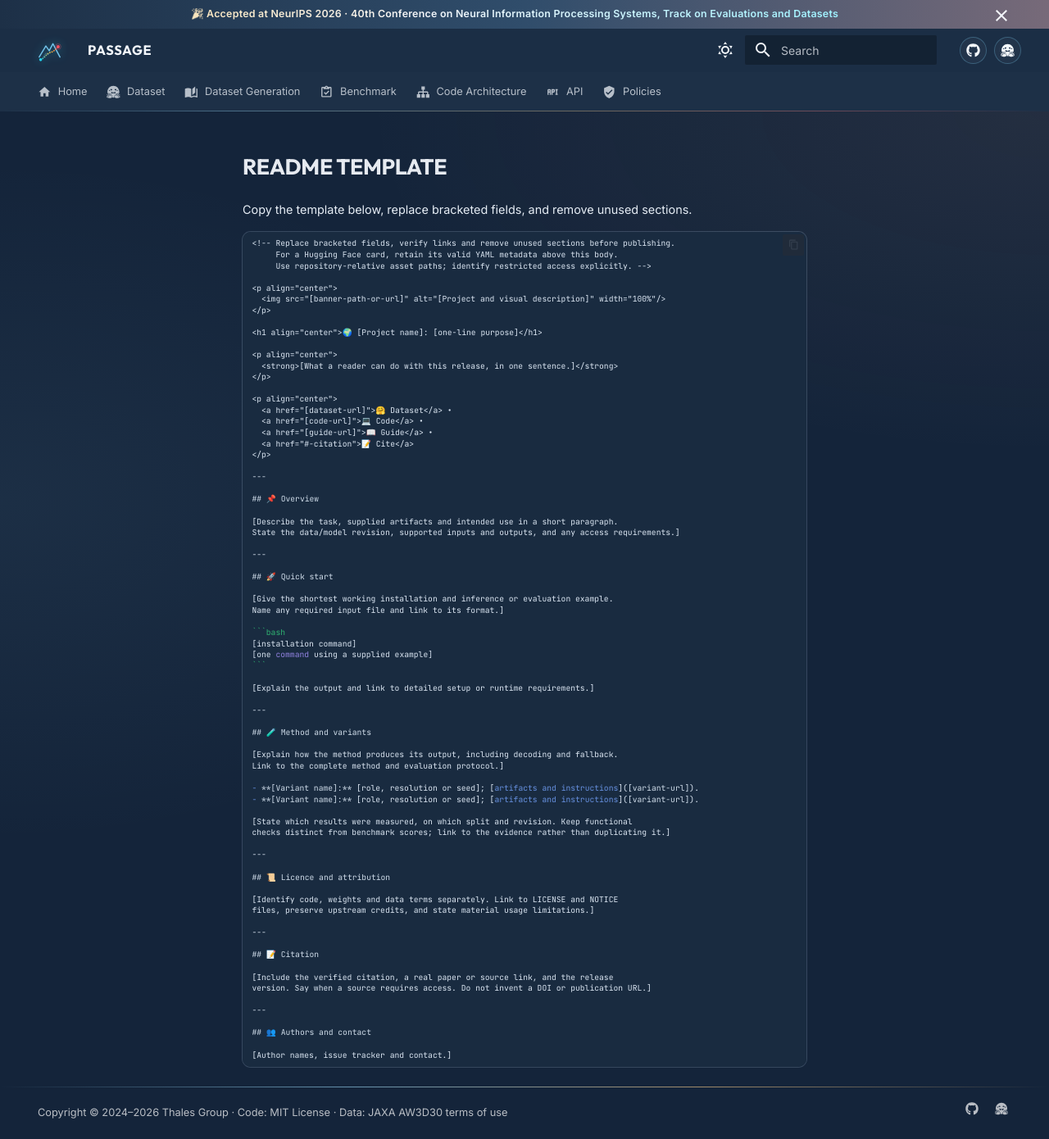
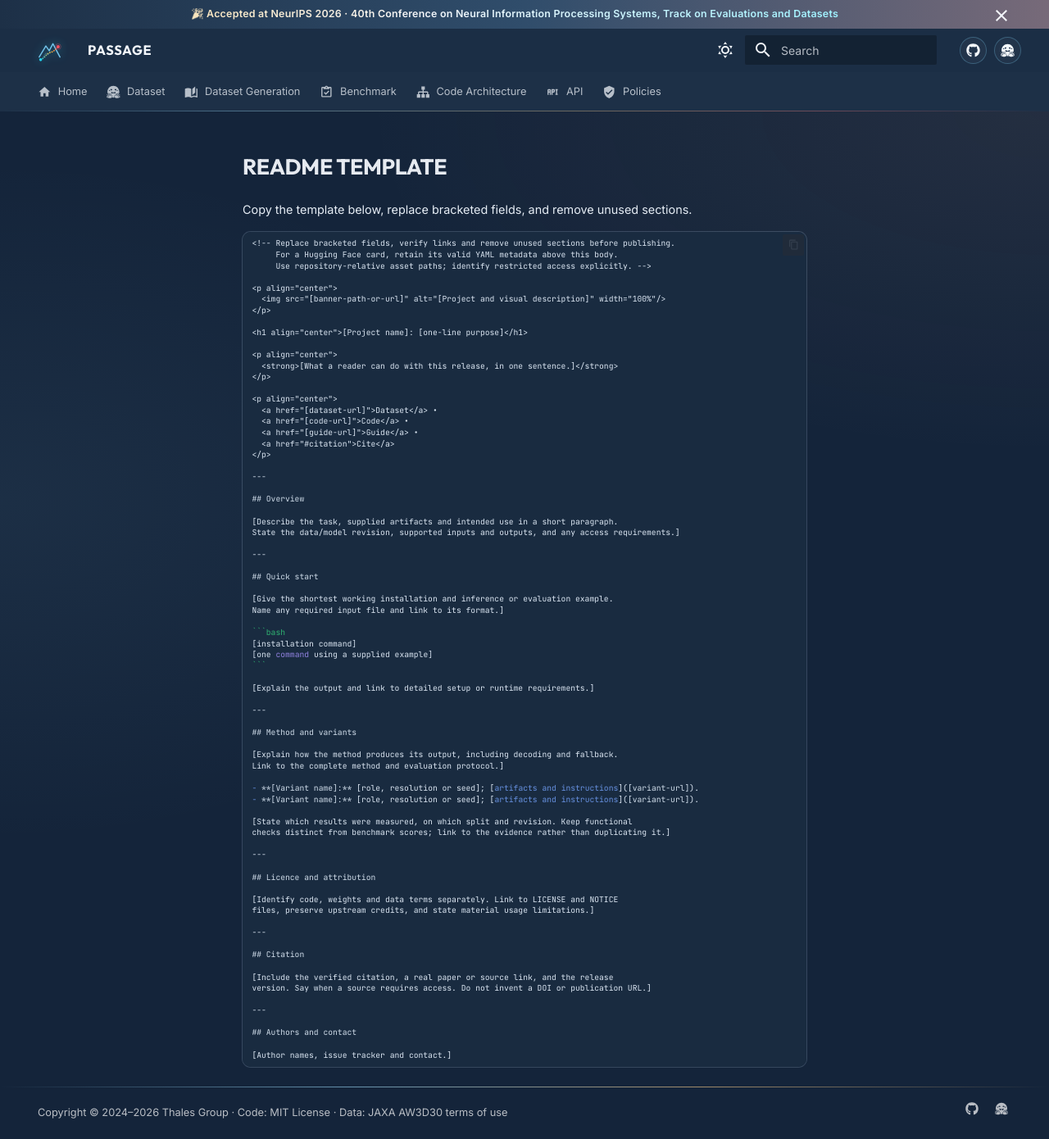
Before and after one commit to ThalesGroup/passage, an MkDocs documentation site: the page built from docs/README_TEMPLATE.md, in a window 1280 px wide and 1390 px high. Shown: the whole window at 82% size. Built offline with MkDocs 1.6.1 and Material for MkDocs 9.7.7, drawn with Linux system fonts in a browser that asks for light colours.

Commit message:
Make README headings and badges independent of emoji fonts

`````diff
--- a/docs/README_TEMPLATE.md
+++ b/docs/README_TEMPLATE.md
@@ -9,29 +9,29 @@ Copy the template below, replace bracketed fields, and remove unused sections.
   <img src="[banner-path-or-url]" alt="[Project and visual description]" width="100%"/>
 </p>
 
-<h1 align="center">🌍 [Project name]: [one-line purpose]</h1>
+<h1 align="center">[Project name]: [one-line purpose]</h1>
 
 <p align="center">
   <strong>[What a reader can do with this release, in one sentence.]</strong>
 </p>
 
 <p align="center">
-  <a href="[dataset-url]">🤗 Dataset</a> •
-  <a href="[code-url]">💻 Code</a> •
-  <a href="[guide-url]">📖 Guide</a> •
-  <a href="#-citation">📝 Cite</a>
+  <a href="[dataset-url]">Dataset</a> •
+  <a href="[code-url]">Code</a> •
+  <a href="[guide-url]">Guide</a> •
+  <a href="#citation">Cite</a>
 </p>
 
 ---
 
-## 📌 Overview
+## Overview
 
 [Describe the task, supplied artifacts and intended use in a short paragraph.
 State the data/model revision, supported inputs and outputs, and any access requirements.]
 
 ---
 
-## 🚀 Quick start
+## Quick start
 
 [Give the shortest working installation and inference or evaluation example.
 Name any required input file and link to its format.]
@@ -45,7 +45,7 @@ Name any required input file and link to its format.]
 
 ---
 
-## 🧪 Method and variants
+## Method and variants
 
 [Explain how the method produces its output, including decoding and fallback.
 Link to the complete method and evaluation protocol.]
@@ -58,21 +58,21 @@ checks distinct from benchmark scores; link to the evidence rather than duplicat
 
 ---
 
-## 📜 Licence and attribution
+## Licence and attribution
 
 [Identify code, weights and data terms separately. Link to LICENSE and NOTICE
 files, preserve upstream credits, and state material usage limitations.]
 
 ---
 
-## 📝 Citation
+## Citation
 
 [Include the verified citation, a real paper or source link, and the release
 version. Say when a source requires access. Do not invent a DOI or publication URL.]
 
 ---
 
-## 👥 Authors and contact
+## Authors and contact
 
 [Author names, issue tracker and contact.]
 ````
`````
Also changed, not shown: README.md (+18 -18 lines), docs/DATA_QUALIFICATION.md (+1 -1 lines).
